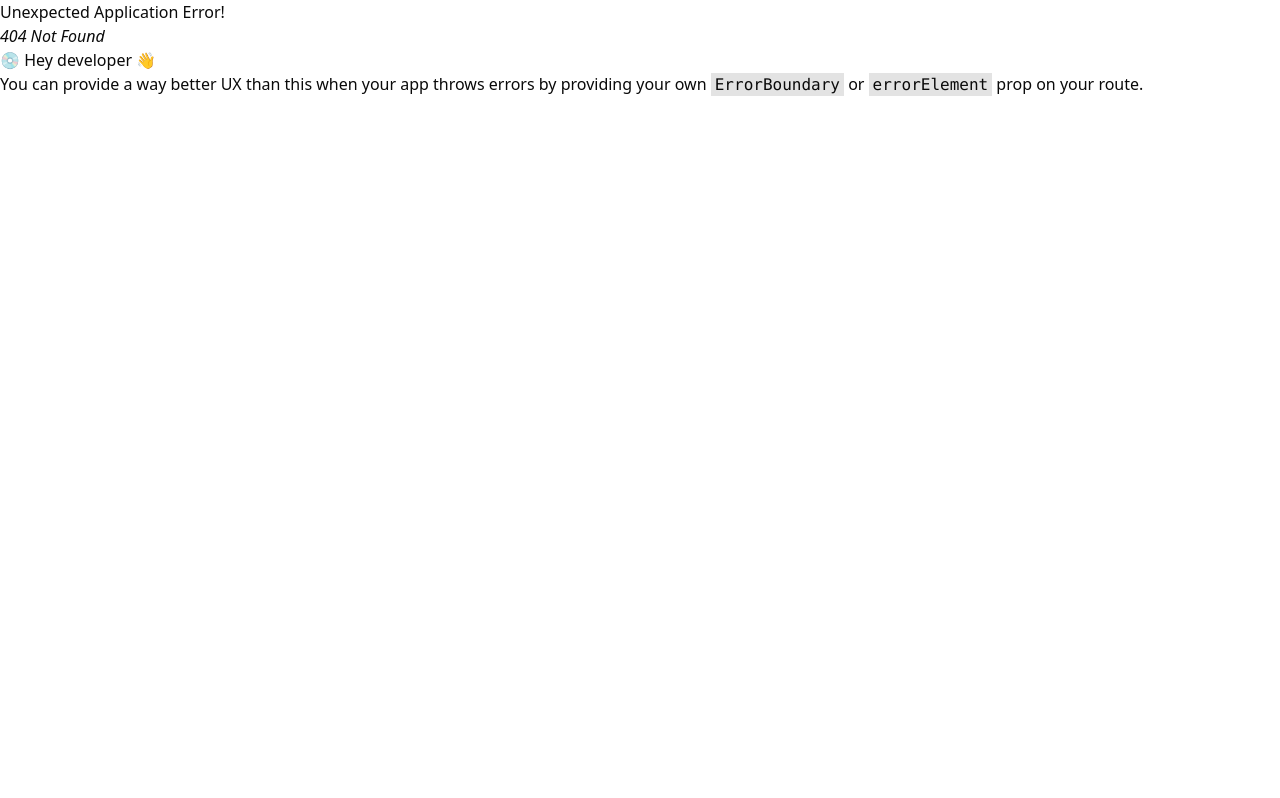
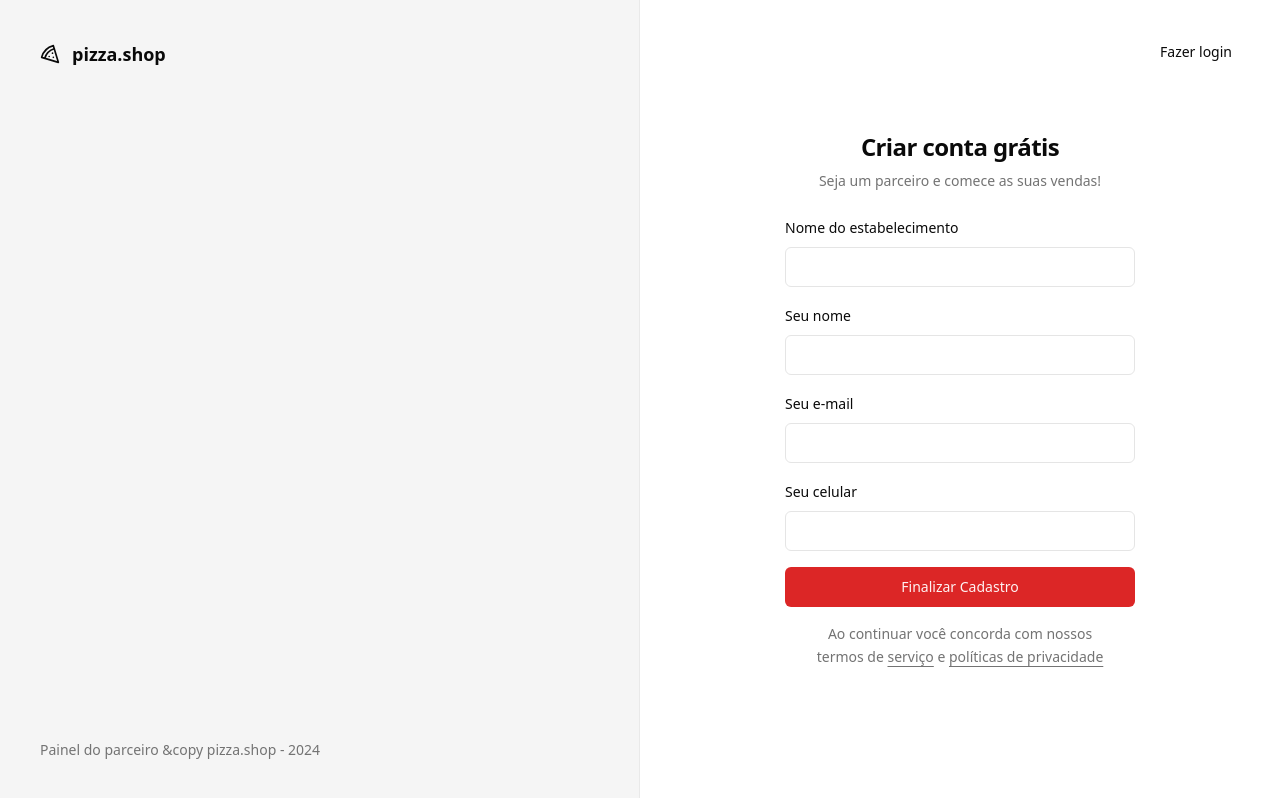
Before and after one commit to rodolfosouzamenezes/pizza-shop, a React (Vite) app in the folder web/: page /sign-up in a window 1280 px wide. Before the commit this address had no page. Built offline with nearby package versions, Linux system fonts and the light colour scheme.

Commit message:
feat: add sign up page

```diff
--- a/web/src/pages/_layouts/auth.tsx
+++ b/web/src/pages/_layouts/auth.tsx
@@ -10,11 +10,11 @@
           <span className="font-semibold">pizza.shop</span>
         </div>
         <footer className="text-sm">
-          Painel fo parceiro &copy pizza.shop - {new Date().getFullYear()}
+          Painel do parceiro &copy pizza.shop - {new Date().getFullYear()}
         </footer>
       </div>
 
-      <div className="flex flex-col items-center justify-center">
+      <div className="relative flex flex-col items-center justify-center">
         <Outlet />
       </div>
     </div>
--- a/web/src/pages/auth/sign-in.tsx
+++ b/web/src/pages/auth/sign-in.tsx
@@ -1,5 +1,6 @@
 import { Helmet } from 'react-helmet-async'
 import { useForm } from 'react-hook-form'
+import { Link } from 'react-router-dom'
 import { toast } from 'sonner'
 import { z } from 'zod'
 
@@ -38,6 +39,9 @@
 
   return (
     <div className="p-8">
+      <Button variant="ghost" asChild className="absolute right-8 top-8">
+        <Link to="/sign-up">Novo estabelecimento</Link>
+      </Button>
       <Helmet title="Login" />
       <div className="flex w-[350px] flex-col justify-center gap-6">
         <div className="flex flex-col gap-2 text-center">
--- /dev/null
+++ b/web/src/pages/auth/sign-up.tsx
@@ -0,0 +1,102 @@
+import { Helmet } from 'react-helmet-async'
+import { useForm } from 'react-hook-form'
+import { Link, useNavigate } from 'react-router-dom'
+import { toast } from 'sonner'
+import { z } from 'zod'
+
+import { Button } from '@/components/ui/button'
+import { Input } from '@/components/ui/input'
+import { Label } from '@/components/ui/label'
+
+const signUpForm = z.object({
+  restaurantName: z.string(),
+  managerName: z.string(),
+  phone: z.string(),
+  email: z.string().email(),
+})
+
+type SignUpForm = z.infer<typeof signUpForm>
+
+export function SignUp() {
+  const navigate = useNavigate()
+
+  const {
+    register,
+    handleSubmit,
+    formState: { isSubmitting },
+  } = useForm<SignUpForm>()
+
+  const handleSignUp = async (data: SignUpForm) => {
+    try {
+      console.log(data)
+      await new Promise((resolve) => setTimeout(resolve, 2000))
+
+      toast.success('Resturante cadastrado com sucesso!', {
+        action: {
+          label: 'Login',
+          onClick: () => navigate('/sign-in'),
+        },
+      })
+    } catch (err) {
+      toast.error('Erro ao cadastrar restaurante!')
+    }
+  }
+
+  return (
+    <div className="p-8">
+      <Button variant="ghost" asChild className="absolute right-8 top-8">
+        <Link to="/sign-in">Fazer login</Link>
+      </Button>
+      <Helmet title="Cadastro" />
+      <div className="flex w-[350px] flex-col justify-center gap-6">
+        <div className="flex flex-col gap-2 text-center">
+          <h1 className="text-2xl font-semibold tracking-tight">
+            Criar conta grátis
+          </h1>
+          <p className="text-sm text-muted-foreground">
+            Seja um parceiro e comece as suas vendas!
+          </p>
+        </div>
+        <form
+          onSubmit={handleSubmit(handleSignUp)}
+          className="flex flex-col gap-4"
+        >
+          <div className="space-y-2">
+            <Label htmlFor="restaurantName">Nome do estabelecimento</Label>
+            <Input
+              id="restaurantName"
+              type="text"
+              {...register('restaurantName')}
+            />
+          </div>
+          <div className="space-y-2">
+            <Label htmlFor="managerName">Seu nome</Label>
+            <Input id="managerName" type="text" {...register('managerName')} />
+          </div>
+          <div className="space-y-2">
+            <Label htmlFor="email">Seu e-mail</Label>
+            <Input id="email" type="email" {...register('email')} />
+          </div>
+          <div className="space-y-2">
+            <Label htmlFor="phone">Seu celular</Label>
+            <Input id="phone" type="tel" {...register('phone')} />
+          </div>
+          <Button disabled={isSubmitting} type="submit" className="w-full">
+            Finalizar Cadastro
+          </Button>
+
+          <p className="px-6 text-center text-sm leading-relaxed text-muted-foreground">
+            Ao continuar você concorda com nossos termos de{' '}
+            <a className="underline underline-offset-4" href="">
+              serviço
+            </a>{' '}
+            e{' '}
+            <a className="underline underline-offset-4" href="">
+              políticas de privacidade
+            </a>
+          </p>
+        </form>
+      </div>
+    </div>
+  )
+}
--- a/web/src/routes.tsx
+++ b/web/src/routes.tsx
@@ -4,6 +4,7 @@
 import { AuthLayout } from './pages/_layouts/auth'
 import { Dashboard } from './pages/app/dashboard'
 import { SignIn } from './pages/auth/sign-in'
+import { SignUp } from './pages/auth/sign-up'
 
 export const router = createBrowserRouter([
   {
@@ -14,6 +15,9 @@
   {
     path: '/',
     element: <AuthLayout />,
-    children: [{ path: '/sign-in', element: <SignIn /> }],
+    children: [
+      { path: '/sign-in', element: <SignIn /> },
+      { path: '/sign-up', element: <SignUp /> },
+    ],
   },
 ])
```
